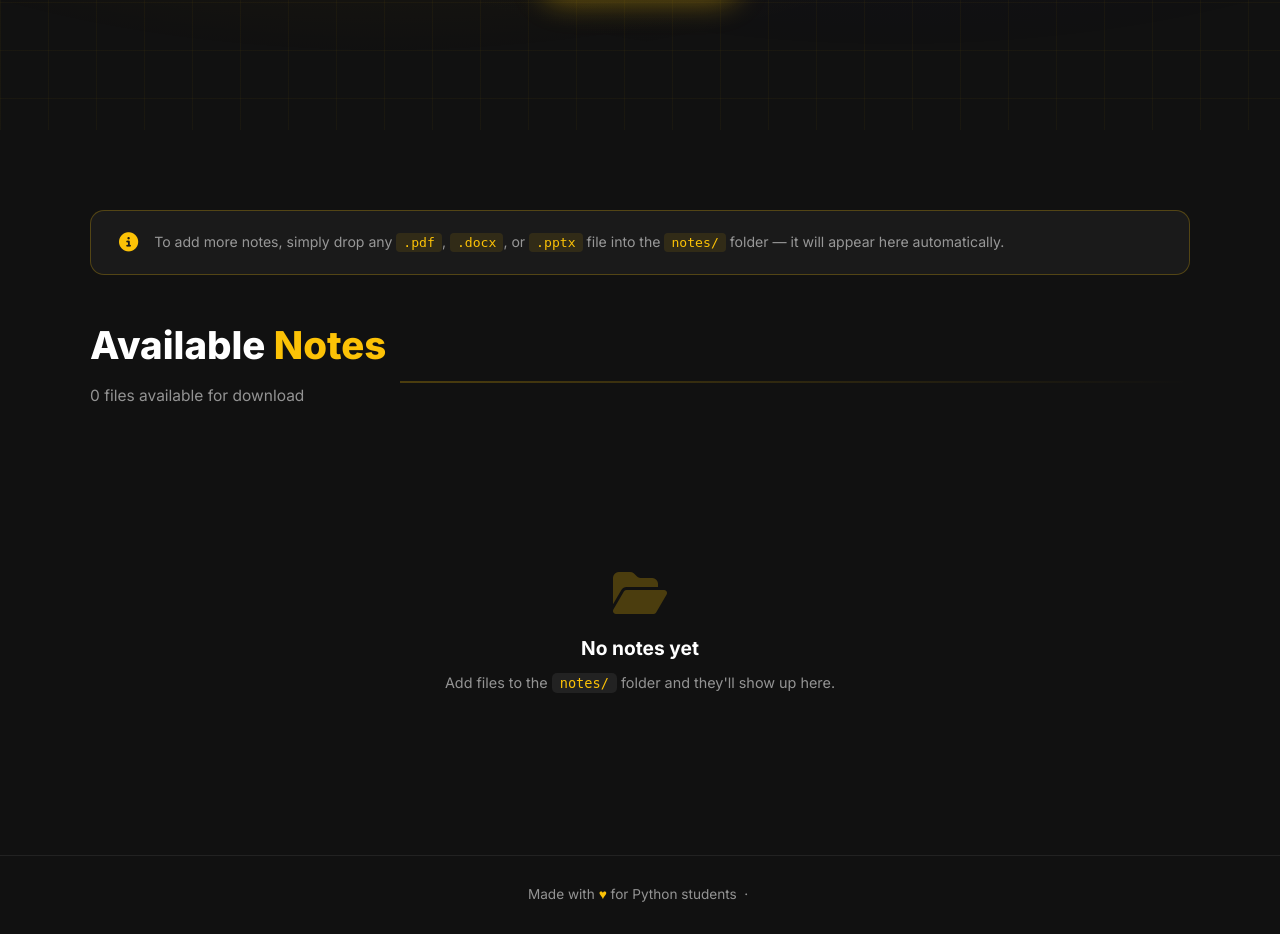
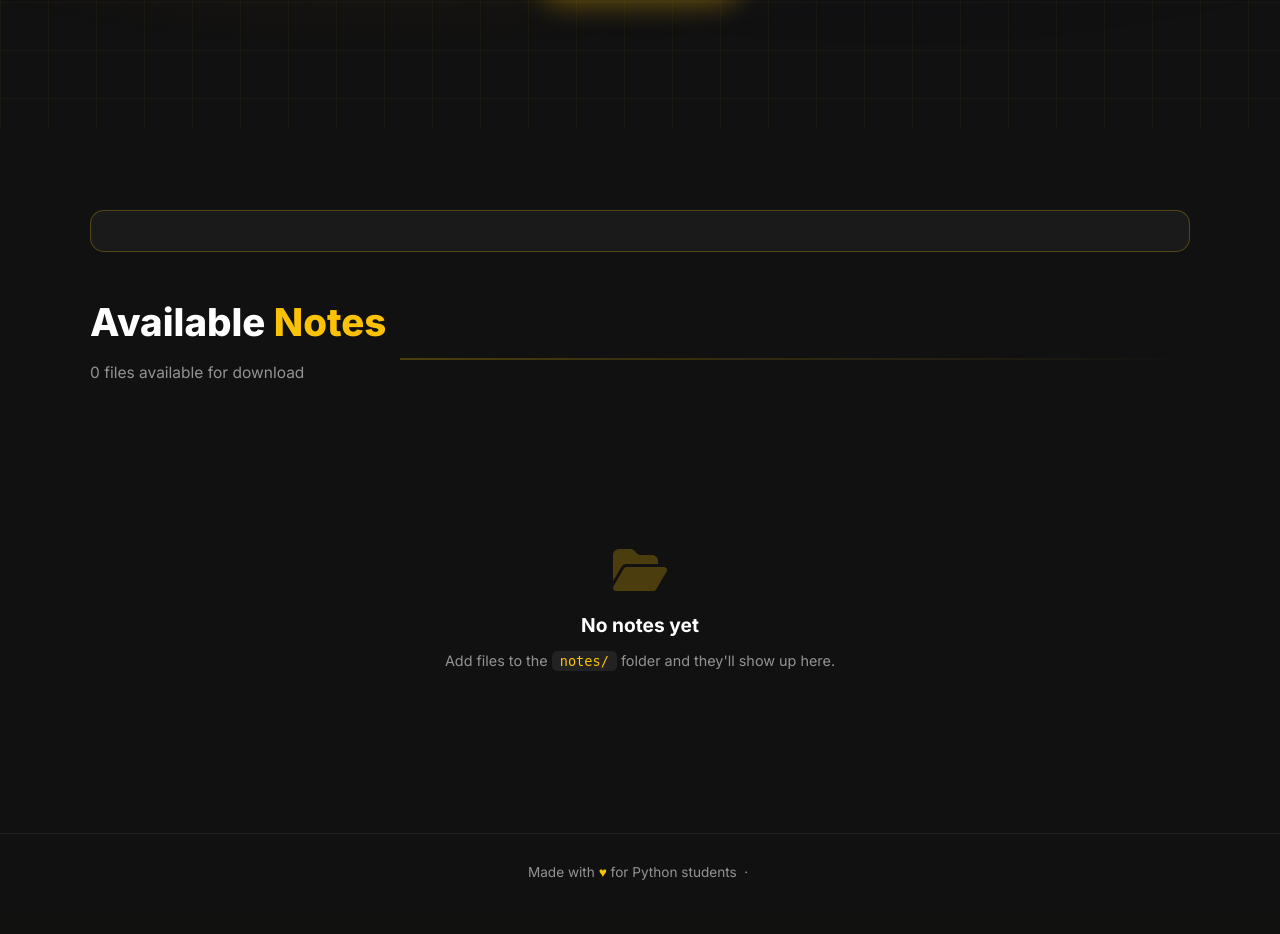
Before and after one commit to doxpro26-star/noteportal, a Flask app: page / in a window 1280 px wide. Shown: the part 670-1604 px from the top of the page. After the commit the page ends 1550 px from the top, so only its background shows below. Run offline with Flask 3, Linux system fonts and the light colour scheme.

Commit message:
Update index.html

```diff
--- a/templates/index.html
+++ b/templates/index.html
@@ -442,10 +442,7 @@
 
             <!-- Info bar -->
             <div class="info-bar">
-                <i class="fa-solid fa-circle-info"></i>
-                <p>
-                    To add more notes, simply drop any <code>.pdf</code>, <code>.docx</code>, or <code>.pptx</code> file into the <code>notes/</code> folder — it will appear here automatically.
-                </p>
+
             </div>
 
             <!-- Section heading -->
```
